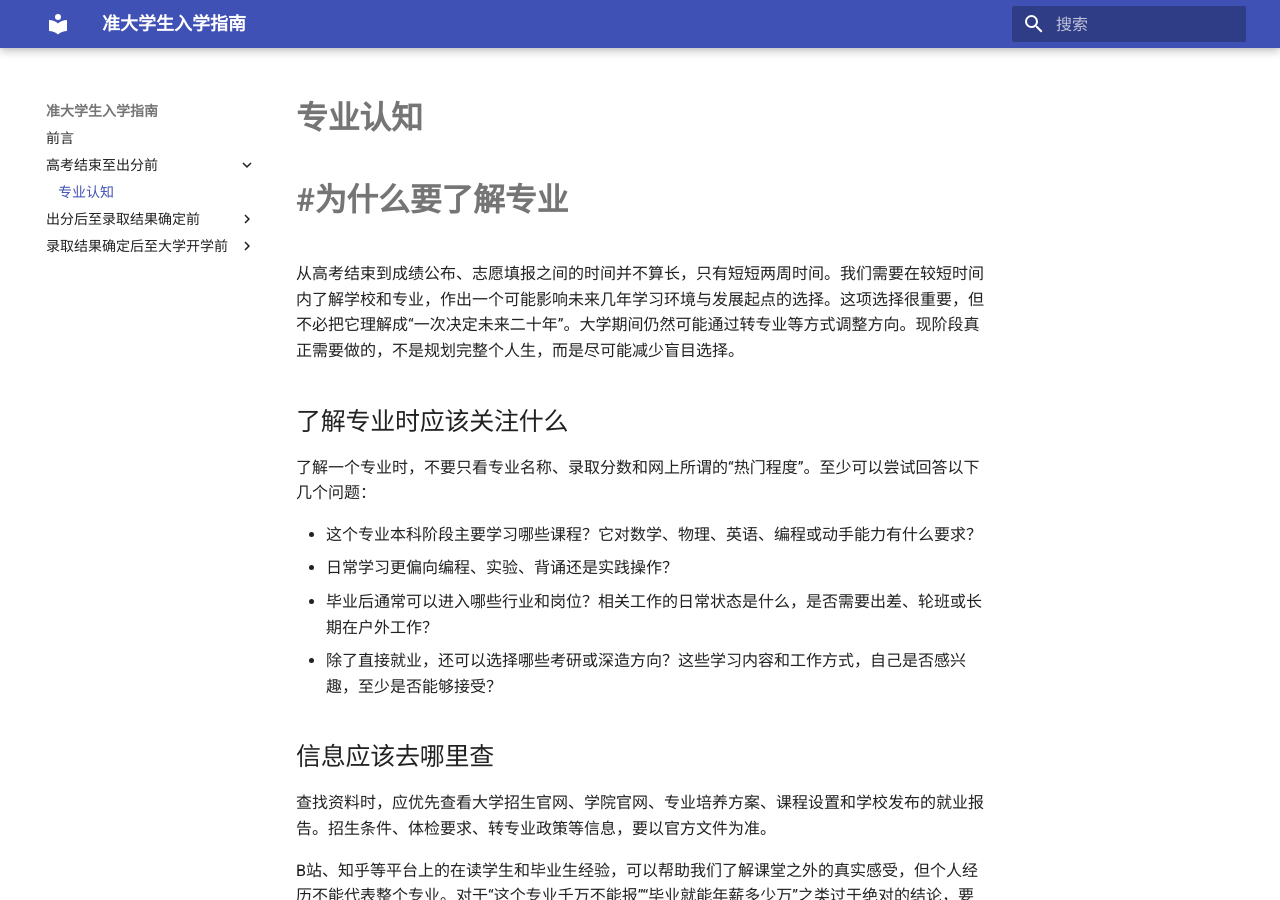
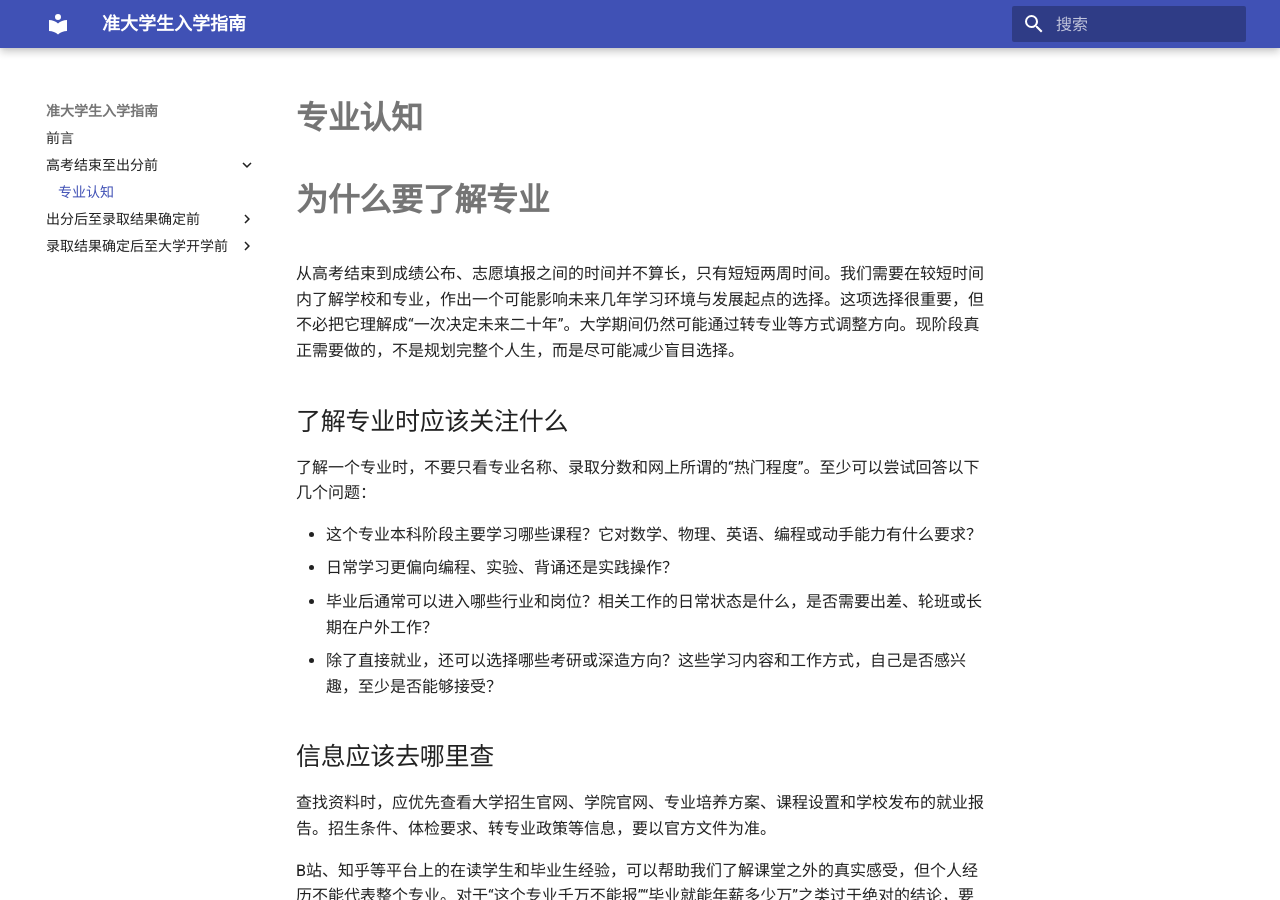
Before and after one commit to DShuchang/preuni-guide, an MkDocs documentation site: the page built from docs/major.md, in a window 1280 px wide and 900 px high. Built offline with MkDocs 1.6.1 and Material for MkDocs 9.7.7, drawn with Linux system fonts in a browser that asks for light colours.

Commit message:
Update content

```diff
--- a/docs/major.md
+++ b/docs/major.md
@@ -1,5 +1,5 @@
 # 专业认知
-# #为什么要了解专业
+# 为什么要了解专业
 从高考结束到成绩公布、志愿填报之间的时间并不算长，只有短短两周时间。我们需要在较短时间内了解学校和专业，作出一个可能影响未来几年学习环境与发展起点的选择。这项选择很重要，但不必把它理解成“一次决定未来二十年”。大学期间仍然可能通过转专业等方式调整方向。现阶段真正需要做的，不是规划完整个人生，而是尽可能减少盲目选择。
 ##了解专业时应该关注什么
 了解一个专业时，不要只看专业名称、录取分数和网上所谓的“热门程度”。至少可以尝试回答以下几个问题：
```
